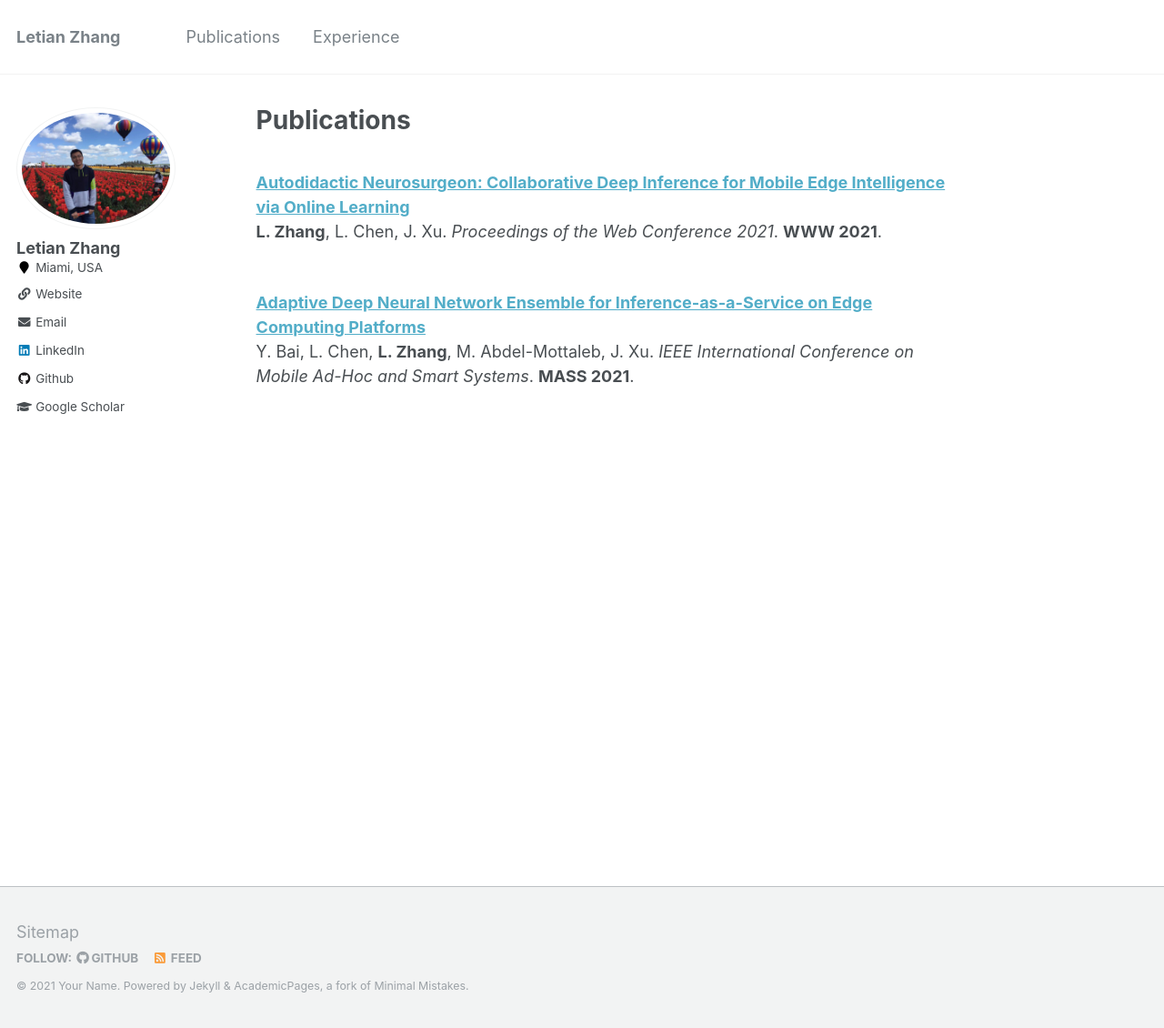
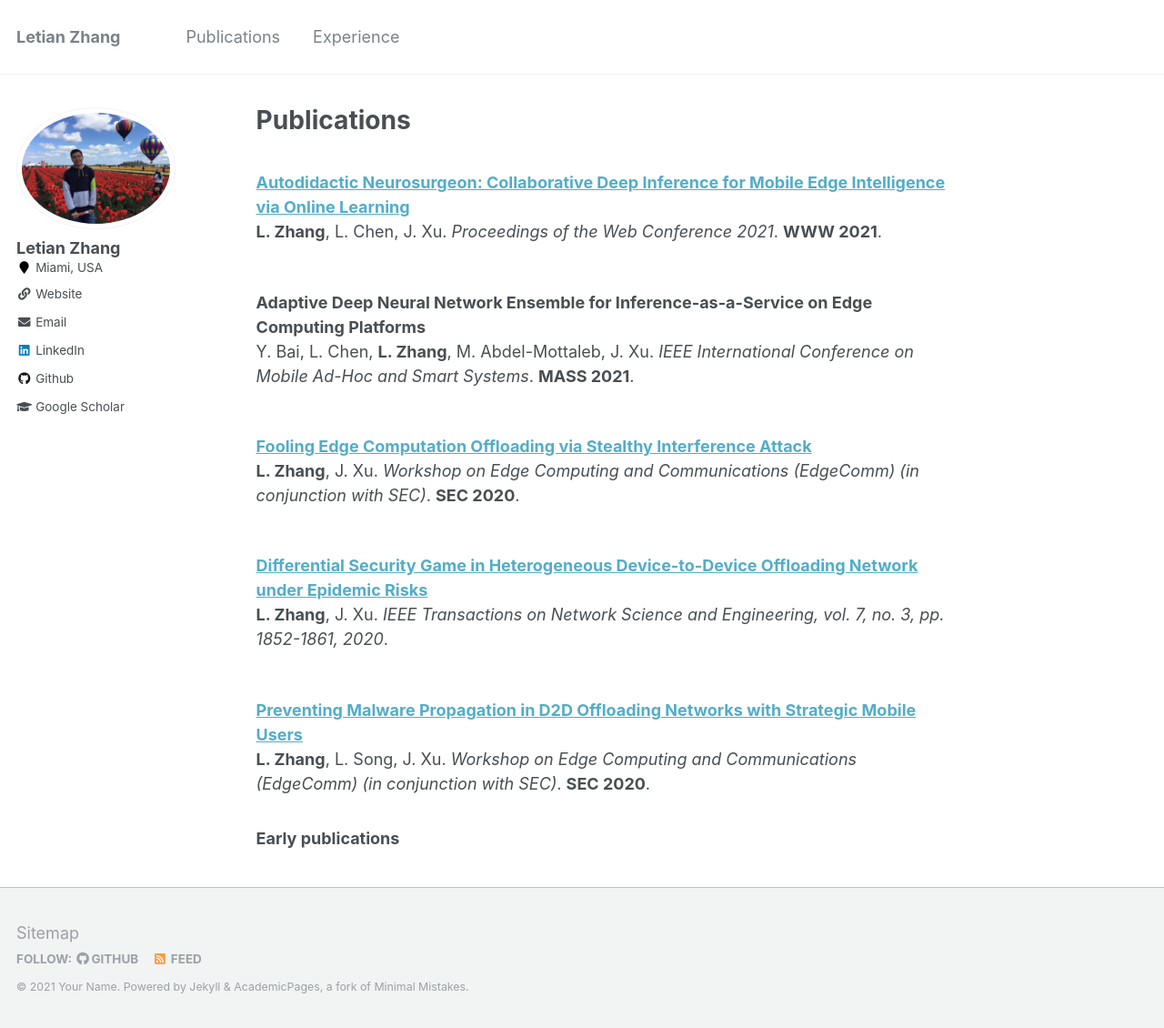
Before and after one commit to letian-zhang/letian-zhang.github.io, a Jekyll site: the page built from _pages/publications.md, in a window 1280 px wide and 1130 px high. Shown: the whole window at 91% size. Built offline with Jekyll 4.4.1, drawn with Linux system fonts in a browser that asks for light colours.

Commit message:
Update publications.md

```diff
--- a/_pages/publications.md
+++ b/_pages/publications.md
@@ -5,11 +5,28 @@ author_profile: true
 ---
 
 <br>
-<b>[Autodidactic Neurosurgeon: Collaborative Deep Inference for Mobile Edge Intelligence via Online Learning](WWW21)</b> <br>
+<b>[Autodidactic Neurosurgeon: Collaborative Deep Inference for Mobile Edge Intelligence via Online Learning](https://arxiv.org/abs/2102.02638)</b> <br>
 **L. Zhang**, L. Chen, J. Xu.
 <i>Proceedings of the Web Conference 2021</i>. <b>WWW 2021</b>.
 
 <br>
-<b>[Adaptive Deep Neural Network Ensemble for Inference-as-a-Service on Edge Computing Platforms](MASS21)</b> <br>
+<b>Adaptive Deep Neural Network Ensemble for Inference-as-a-Service on Edge Computing Platforms</b> <br>
 Y. Bai, L. Chen, **L. Zhang**, M. Abdel-Mottaleb, J. Xu.
 <i>IEEE International Conference on Mobile Ad-Hoc and Smart Systems</i>. <b>MASS 2021</b>.
+
+<br>
+<b>[Fooling Edge Computation Offloading via Stealthy Interference Attack](https://ieeexplore.ieee.org/abstract/document/9355594?casa_token=kn_wTiBD604AAAAA:Hx1yk3T3JKMJ-PWjmXZEllKOycMCY1_anfGwvIerFPEnGiEm-H1GDt_efTWMQvz0eVoT6eIP)</b> <br>
+**L. Zhang**, J. Xu.
+<i>Workshop on Edge Computing and Communications (EdgeComm) (in conjunction with SEC)</i>. <b>SEC 2020</b>.
+
+<br>
+<b>[Differential Security Game in Heterogeneous Device-to-Device Offloading Network under Epidemic Risks](https://ieeexplore.ieee.org/document/8910355)</b> <br>
+**L. Zhang**, J. Xu.
+<i>IEEE Transactions on Network Science and Engineering, vol. 7, no. 3, pp. 1852-1861, 2020</i>.
+
+<br>
+<b>[Preventing Malware Propagation in D2D Offloading Networks with Strategic Mobile Users](https://ieeexplore.ieee.org/document/9014227)</b> <br>
+**L. Zhang**, L. Song, J. Xu.
+<i>Workshop on Edge Computing and Communications (EdgeComm) (in conjunction with SEC)</i>. <b>SEC 2020</b>.
+
+### Early publications
```
